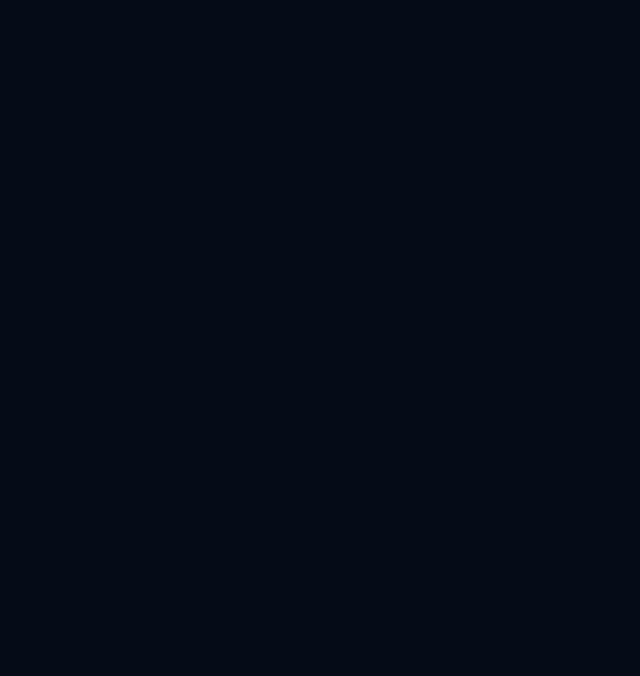
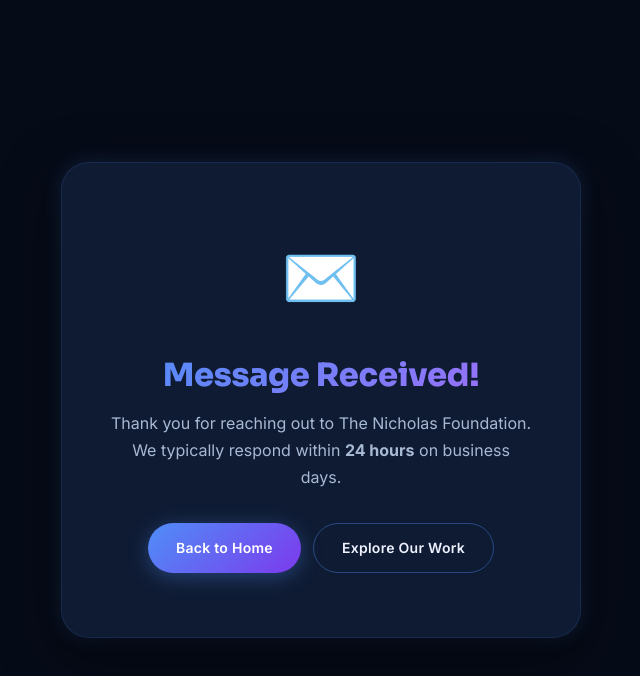
Before and after one commit to eliminated/NicholasFoundation, a website: page thanks.html in a window 1280 px wide. Shown: the whole page, without its empty margins (319-959 px from the left). Drawn offline with Linux system fonts and the light colour scheme.

Commit message:
Fix thanks.html: remove reveal class that was hiding content

```diff
--- a/thanks.html
+++ b/thanks.html
@@ -54,7 +54,7 @@
 </head>
 <body>
   <div class="thanks-wrap">
-    <div class="thanks-card reveal reveal-up">
+    <div class="thanks-card">
       <span class="thanks-icon">✉️</span>
       <h1>Message Received!</h1>
       <p>
```
